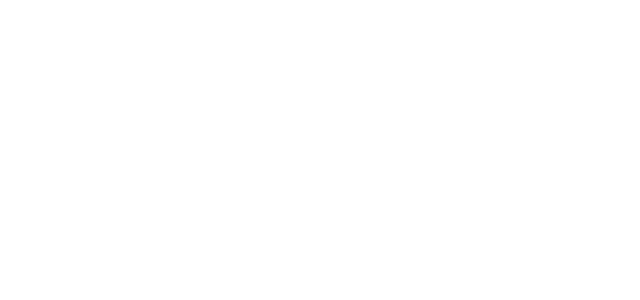
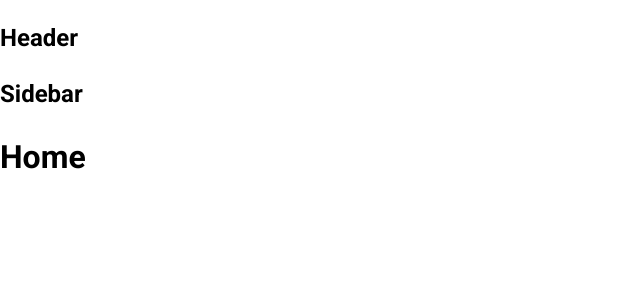
Before and after one commit to duongtranngoc/tiktok-clone, a React (Create React App) app: page / in a window 1280 px wide. Shown: the top 300 px of the page, without its empty margins (0-640 px from the left). Built offline with nearby package versions, Linux system fonts and the light colour scheme.

Commit message:
create default layout frames

```diff
--- a/src/App.js
+++ b/src/App.js
@@ -1,5 +1,39 @@
+import { Fragment } from 'react';
+import { BrowserRouter as Router, Routes, Route } from 'react-router-dom';
+import { publicRoutes } from '~/routes';
+import { DefaultLayout } from '~/components/Layouts';
+
 function App() {
-  return <div className="App"></div>;
+  return (
+    <Router>
+      <div className="App">
+        <Routes>
+          {publicRoutes.map((route, index) => {
+            const Page = route.component;
+            let Layout = DefaultLayout;
+
+            if (route.layout) {
+              Layout = route.layout;
+            } else if (route.layout === null) {
+              Layout = Fragment;
+            }
+
+            return (
+              <Route
+                key={index}
+                path={route.path}
+                element={
+                  <Layout>
+                    <Page />
+                  </Layout>
+                }
+              />
+            );
+          })}
+        </Routes>
+      </div>
+    </Router>
+  );
 }
 
 export default App;
--- /dev/null
+++ b/src/components/Layouts/DefaultLayout/Sidebar/index.js
@@ -0,0 +1,5 @@
+function Sidebar() {
+  return <h2>Sidebar</h2>;
+}
+
+export default Sidebar;
--- /dev/null
+++ b/src/components/Layouts/DefaultLayout/index.js
@@ -0,0 +1,16 @@
+import Header from '~/components/Layouts/components/Header';
+import Sidebar from './Sidebar';
+
+function DefaultLayout({ children }) {
+  return (
+    <div>
+      <Header />
+      <div className="container">
+        <Sidebar />
+        <div className="content">{children}</div>
+      </div>
+    </div>
+  );
+}
+
+export default DefaultLayout;
--- /dev/null
+++ b/src/components/Layouts/HeaderOnly/index.js
@@ -0,0 +1,14 @@
+import Header from '~/components/Layouts/components/Header';
+
+function DefaultLayout({ children }) {
+  return (
+    <div>
+      <Header />
+      <div className="container">
+        <div className="content">{children}</div>
+      </div>
+    </div>
+  );
+}
+
+export default DefaultLayout;
--- /dev/null
+++ b/src/components/Layouts/components/Header/index.js
@@ -0,0 +1,5 @@
+function Header() {
+  return <h2>Header</h2>;
+}
+
+export default Header;
--- /dev/null
+++ b/src/components/Layouts/index.js
@@ -0,0 +1,2 @@
+export { default as DefaultLayout } from './DefaultLayout';
+export { default as HeaderOnly } from './HeaderOnly';
--- /dev/null
+++ b/src/pages/Following/index.js
@@ -0,0 +1,5 @@
+function Following() {
+  return <h1>Following</h1>;
+}
+
+export default Following;
--- /dev/null
+++ b/src/pages/Home/index.js
@@ -0,0 +1,5 @@
+function Home() {
+  return <h1>Home</h1>;
+}
+
+export default Home;
--- /dev/null
+++ b/src/pages/Profile/index.js
@@ -0,0 +1,5 @@
+function Profile() {
+  return <h2>Profile page</h2>;
+}
+
+export default Profile;
--- /dev/null
+++ b/src/pages/Search/index.js
@@ -0,0 +1,5 @@
+function Search() {
+  return <h2>Search page</h2>;
+}
+
+export default Search;
--- /dev/null
+++ b/src/pages/Upload/index.js
@@ -0,0 +1,5 @@
+function Upload() {
+  return <h2>Upload page</h2>;
+}
+
+export default Upload;
--- /dev/null
+++ b/src/routes/index.js
@@ -0,0 +1,22 @@
+// Layouts
+import { HeaderOnly } from '~/components/Layouts';
+
+// Pages
+import Home from '~/pages/Home';
+import Following from '~/pages/Following';
+import Profile from '~/pages/Profile';
+import Upload from '~/pages/Upload';
+import Search from '~/pages/Search';
+
+// Public routes
+const publicRoutes = [
+  { path: '/', component: Home },
+  { path: '/following', component: Following },
+  { path: '/profile', component: Profile },
+  { path: '/upload', component: Upload, layout: HeaderOnly },
+  { path: '/search', component: Search, layout: null },
+];
+
+const privateRoutes = [];
+
+export { publicRoutes, privateRoutes };
```
